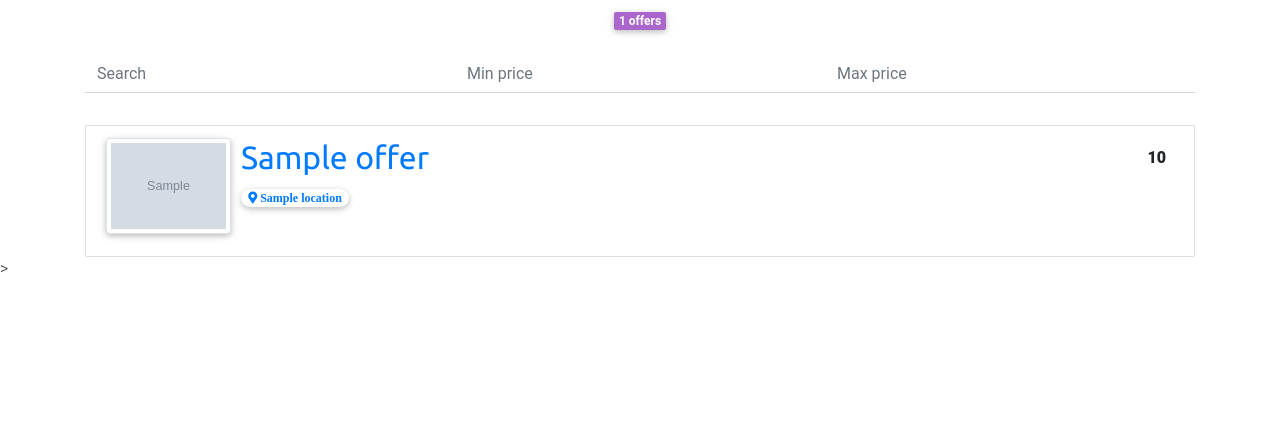
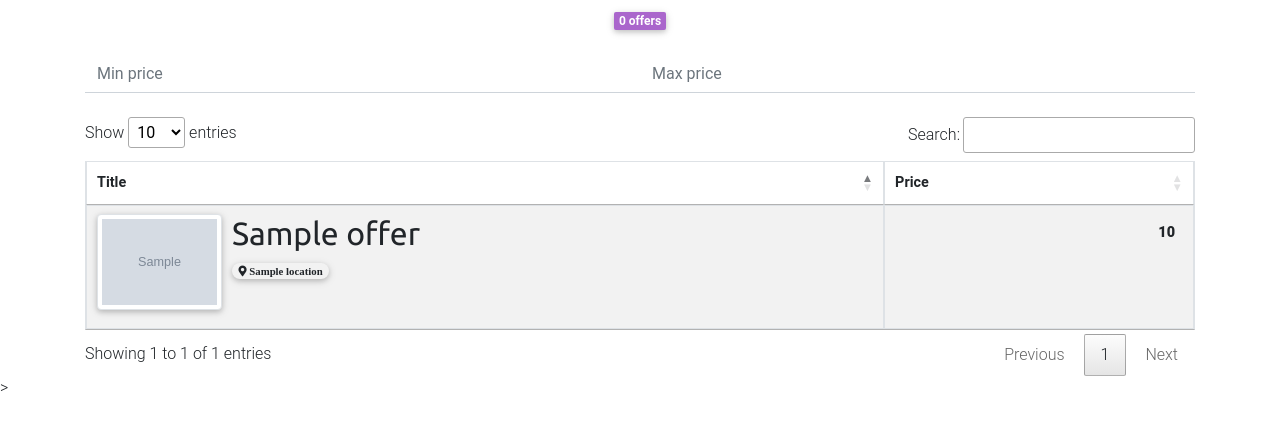
Before and after one commit to MindaugasVaitkus2/olxoffercrawler, a Flask app: template webserver/templates/index.html in a window 1280 px wide. Shown: the part 48-478 px from the top of the page. Run offline with Flask 2, Linux system fonts and the light colour scheme; the template is opened without the code that fills it: most values are stand-ins (such as "Sample title", 1, 10 or a date in 2020); grey boxes marked "Sample" are stand-in pictures; some libraries are stand-ins or nearby versions.

Commit message:
Initialize data table
Signed-off-by: blooser <Blooser@protonmail.com>

```diff
--- a/olxoffercrawler/crawler.py
+++ b/olxoffercrawler/crawler.py
@@ -11,6 +11,7 @@ from webserver.models import OfferModel
 from olxoffercrawler.logger import Logger
 
 import atexit
+import re
 
 
 class Crawler(object):
@@ -53,6 +54,8 @@ class Crawler(object):
         price = self.get_element_or_empty(firefox_web_element, ".td-price p")
         location = self.get_element_or_empty(firefox_web_element, ".bottom-cell span")
 
+        price = int(re.sub("[^0-9]", "", price))
+
         return OfferModel(url, title, image, price, location)
 
     def truncate_table(self):
@@ -89,6 +92,7 @@ class Crawler(object):
                     offer_model = self.create_offer_model(offer)
 
                     db_session.add(offer_model)
-                    db_session.commit()
+
+        db_session.commit()
 
         Logger.new_log(process_log_msg)
--- a/webserver/models.py
+++ b/webserver/models.py
@@ -2,8 +2,7 @@ from webserver.database import Base
 from sqlalchemy import(
     Column,
     Integer,
-    String,
-    Float
+    String
 )
 
 
@@ -14,7 +13,7 @@ class OfferModel(Base):
 	url = Column(String(160))
 	title = Column(String(60), unique=False, nullable=False)
 	image = Column(String(120), nullable=False)
-	price = Column(String(60), nullable=False)
+	price = Column(Integer, nullable=False)
 	location = Column(String(60), nullable=False)
 
 	def __init__(self, url, title, image, price, location):
--- a/webserver/static/js/index.js
+++ b/webserver/static/js/index.js
@@ -3,19 +3,6 @@ const INFINITY = 1000000001
 
 var typingTimer;
 
-
-function matchWords(str, pattern){
-	var words = pattern.split(" ")
-	var numberOfMatchedWords = 0
-
-	for(var i=0; i<words.length; i++)
-		if(str.indexOf(words[i]) !== -1){
-			str.replace(words[i], "")
-			++numberOfMatchedWords
-		}
-
-	return (numberOfMatchedWords === words.length)
-}
 
 function sortOffers(){
 	var wordPattern = $("#search").val().toLowerCase()
@@ -46,21 +33,9 @@ function updateNumberOfOffers(){
 	document.getElementById("offers-numbers").textContent = offersLen + " offers"
 }
 
-$("#search").on("keyup", function(e){
-	if((e.keyCode < 65 || e.keyCode > 90 && e.keyCode < 97 || e.keyCode > 122) && $(this).val() != "")
-		return $(this).val("")
-
- 	clearTimeout(typingTimer)
-  	typingTimer = setTimeout(sortOffers, doneTypingInterval)
-})
-
-$("#search").on('keydown', function () {
-  clearTimeout(typingTimer)
-})
-
 $("#price-min, #price-max").on("keyup", function(e){
 	if((e.keyCode < 48 || e.keyCode > 57) && $(this).val() != "")
-		return $(this).val("")
+		return
 
 	clearTimeout(typingTimer)
   	typingTimer = setTimeout(sortOffers, doneTypingInterval)
@@ -73,6 +48,7 @@ $("#price-min, #price-max").on("keydown", function(e){
 
 $(document).ready(function(){
 	updateNumberOfOffers()
+	$('#offers-table').DataTable();
 })
 
 $(".img-thumbnail").on("click", function() {
--- a/webserver/templates/index.html
+++ b/webserver/templates/index.html
@@ -16,6 +16,7 @@
     <link href="https://fonts.googleapis.com/css?family=Chewy&display=swap" rel="stylesheet">
     <link rel="shortcut icon" href="{{ url_for('static', filename='icons/crawler.png') }}">
     <link rel="stylesheet" type="text/css" href="{{ url_for('static', filename='css/index.css')}}">
+    <link rel="stylesheet" type="text/css" href="//cdn.datatables.net/1.10.19/css/jquery.dataTables.min.css">
 </head>
 
 <body>
@@ -29,7 +30,6 @@
             </div>
             <div class="col-md-12 col-xs-12">
                 <div class="md-form input-group">
-                    <input type="text" id="search" class="form-control" placeholder="Search">
                     <input type="text" id="price-min" placeholder="Min price" class="form-control">
                     <input type="text" id="price-max" placeholder="Max price" class="form-control">
                 </div>
@@ -37,11 +37,17 @@
             {% if offers %}
             <div class="col-md-12 col-xs-12">
 
-                <ul id="offers" class="list-group">
+                <table id="offers-table" class="table table-striped table-bordered table-sm" cellspacing="0" width="100%">
+                    <thead>
+                        <th class="th-sm">Title</th>
+                        <th class="th-sm">Price</th>
+
+                    </thead>
+                    <tbody>
                         {% for offer in offers %}
 
-                    <li class='list-group-item mt-2 d-flex justify-content-between'>
-
+                        <tr>
+                            <td>
                                 <div class="media">
                                     <div class="media-left">
                                         <img width="125" class="img-thumbnail" src="{{ offer.image }}" alt="">
@@ -61,15 +67,17 @@
                                     </div>
 
                                 </div>
-
+                            </td>
+                            <td>
                                 <p class="text-right p-2 price">
                                     {{ offer.price }}
                                 </p>
-
-                    </li>
+                            </td>
+                        </tr>
 
                         {% endfor %}
-                </ul>
+                    </tbody>
+                </table>
             </div>
             {% endif %}
         </div>
@@ -88,6 +96,7 @@
     <script src="https://ajax.googleapis.com/ajax/libs/jquery/3.4.0/jquery.min.js"></script>
     <script src="https://unpkg.com/bootstrap-material-design@4.1.1/dist/js/bootstrap-material-design.js" integrity="sha384-CauSuKpEqAFajSpkdjv3z9t8E7RlpJ1UP0lKM/+NdtSarroVKu069AlsRPKkFBz9" crossorigin="anonymous"></script>
     <script type="text/javascript" src="{{ url_for('static', filename='js/index.js') }}"></script>>
+    <script type="text/javascript" src="//cdn.datatables.net/1.10.19/js/jquery.dataTables.min.js"></script>
 </body>
 
 </html>
```
Also changed, not shown: run_crawler.py (+7 -7 lines), data.db. Lines whose indentation alone changed are shown as unchanged.
